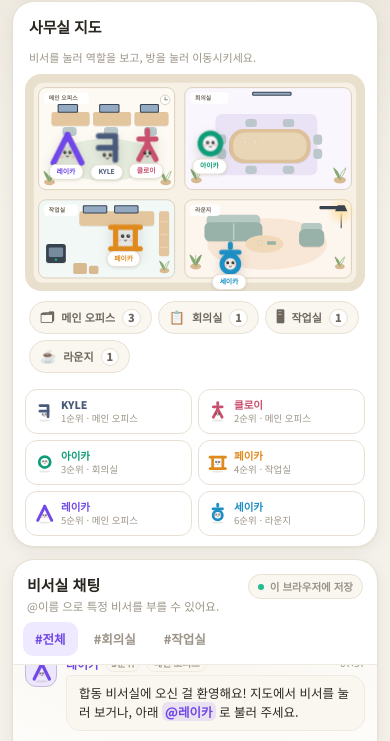
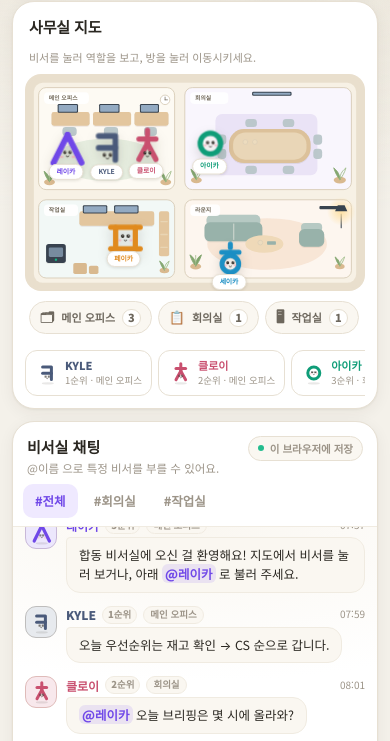
Before and after one commit to kylee2329-cpu/pickle-office, a plain HTML site: page index.html in a window 390 px wide. Shown: the part 63-804 px from the top of the page. Drawn offline with Linux system fonts and the light colour scheme.

Commit message:
mobile: 방 목록·비서 목록을 한 줄 스와이프로 압축

```diff
--- a/styles.css
+++ b/styles.css
@@ -929,7 +929,6 @@ button { cursor: pointer; }
   .layout { grid-template-columns: minmax(0, 1fr); }
   .chat-card { height: auto; min-height: 0; }
   .messages { min-height: 340px; max-height: 52vh; }
-  .char-bar { grid-template-columns: repeat(3, minmax(0, 1fr)); }
 }
 
 @media (max-width: 720px) {
@@ -942,12 +941,27 @@ button { cursor: pointer; }
   .stage-head { padding-bottom: 8px; }
   .stage-hint { font-size: 11px; width: 100%; }
   .map { border-radius: 16px; }
-  .map-legend { gap: 6px; padding-top: 10px; }
-  .legend-item { padding: 6px 10px; font-size: 11px; }
-  .char-bar { grid-template-columns: repeat(3, minmax(0, 1fr)); gap: 6px; }
-  .char-chip { padding: 7px; gap: 6px; border-radius: 12px; }
-  .char-chip .mini { width: 22px; }
-  .char-chip .nm { font-size: 10.5px; }
+  .map-legend {
+    gap: 6px; padding-top: 10px;
+    flex-wrap: nowrap;
+    overflow-x: auto;
+    scrollbar-width: none;
+    -webkit-overflow-scrolling: touch;
+  }
+  .map-legend::-webkit-scrollbar { display: none; }
+  .legend-item { flex: none; padding: 6px 10px; font-size: 11px; }
+  .char-bar {
+    display: flex;
+    gap: 6px;
+    overflow-x: auto;
+    scrollbar-width: none;
+    -webkit-overflow-scrolling: touch;
+    padding-bottom: 2px;
+  }
+  .char-bar::-webkit-scrollbar { display: none; }
+  .char-chip { flex: none; padding: 7px 9px; gap: 6px; border-radius: 12px; }
+  .char-chip .mini { width: 24px; }
+  .char-chip .nm { font-size: 11px; }
   .char-chip .rm { font-size: 9.5px; }
   .detail { padding: 12px; border-radius: 18px; }
   .detail-avatar { width: 52px; }
@@ -968,7 +982,6 @@ button { cursor: pointer; }
 }
 
 @media (max-width: 400px) {
-  .char-bar { grid-template-columns: repeat(2, minmax(0, 1fr)); }
   .brand-text p { display: none; }
 }
 
```
